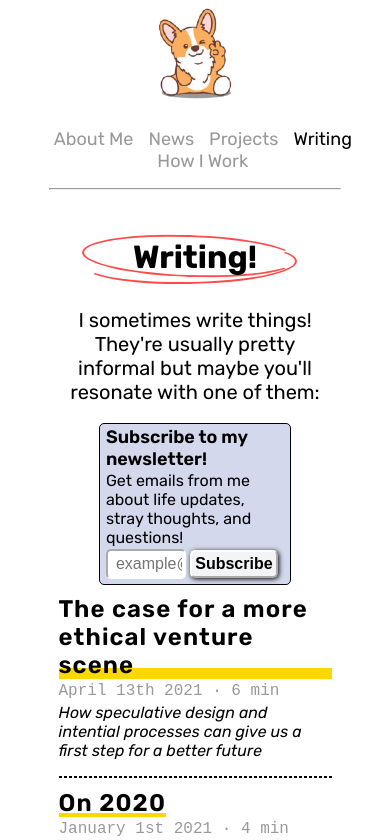
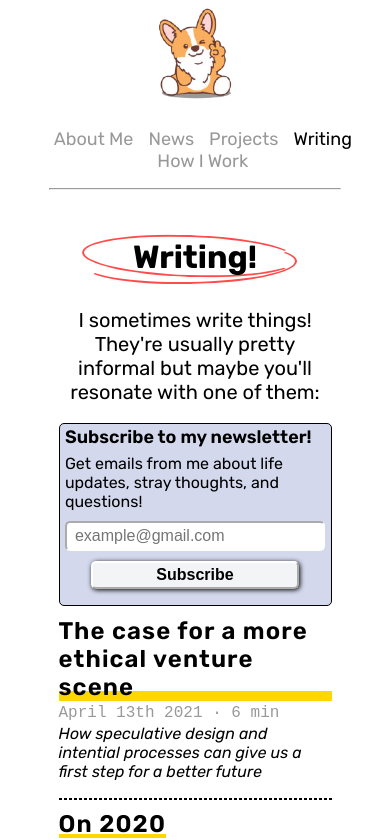
Before and after one commit to zhaovan/personal-site, a Next.js app: page /writing in a window 390 px wide. Shown: the top 840 px of the page. Built offline with nearby package versions, Linux system fonts and the light colour scheme.

Commit message:
fixes formatting on subscribe and blog

```diff
--- a/styles/Blog.module.css
+++ b/styles/Blog.module.css
@@ -23,7 +23,7 @@
   /* width: 70%; */
 }
 
-@media (max-width: 750px) {
+@media (max-width: 768px) {
   .container {
     width: 75%;
   }
--- a/styles/Subscribe.module.css
+++ b/styles/Subscribe.module.css
@@ -50,3 +50,31 @@
 
   transform: translateY(-2px);
 }
+
+@media (max-width: 768px) {
+  .subscribeText {
+    margin-bottom: 2%;
+  }
+  .flavorText {
+    margin-bottom: 4%;
+  }
+
+  .formContainer {
+    width: 100% !important;
+    display: flex;
+    flex-direction: column;
+  }
+
+  .button {
+    width: 80%;
+    align-self: center;
+  }
+  .emailInput {
+    width: 100%;
+    margin-bottom: 4%;
+  }
+  .bottomText {
+    text-align: center;
+    margin-bottom: 4%;
+  }
+}
```
Lines whose indentation alone changed are shown as unchanged.
